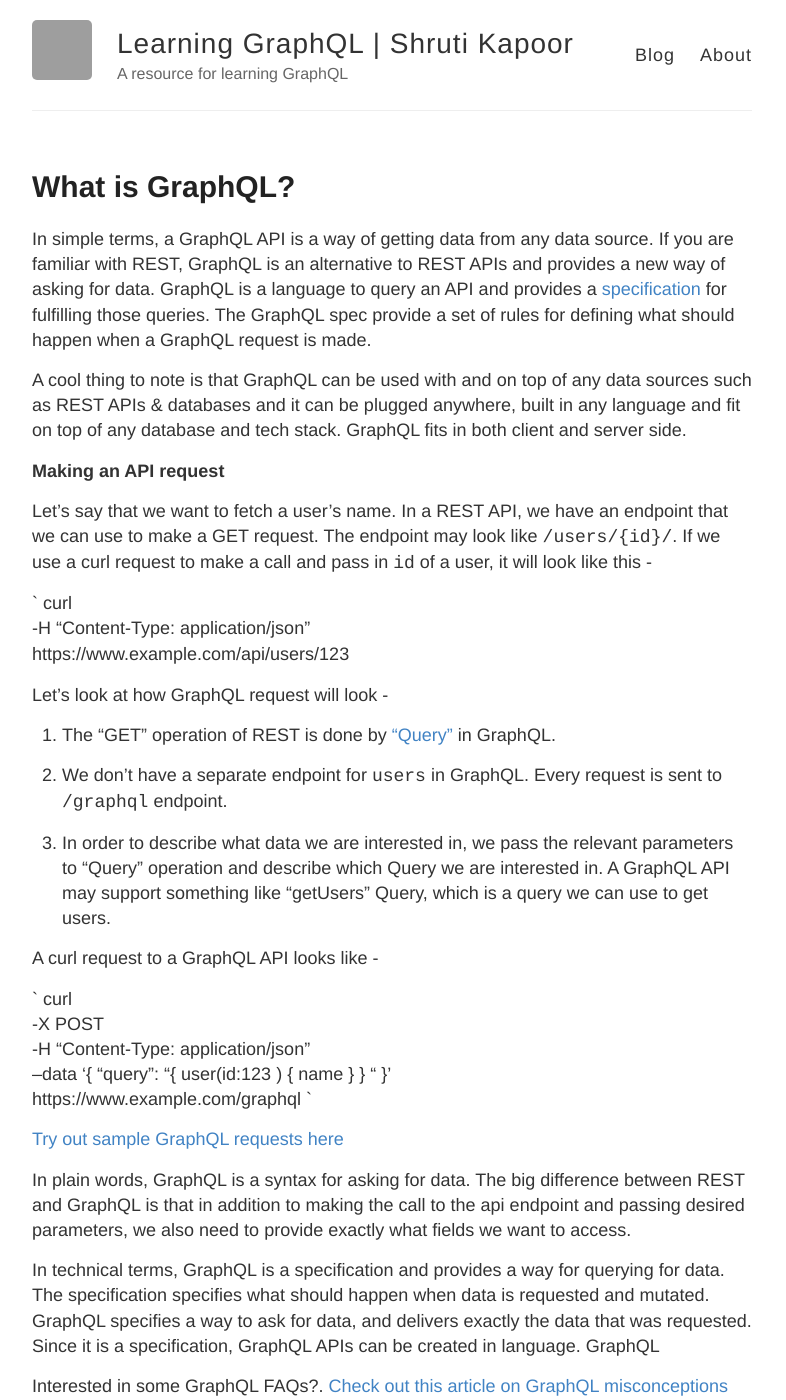
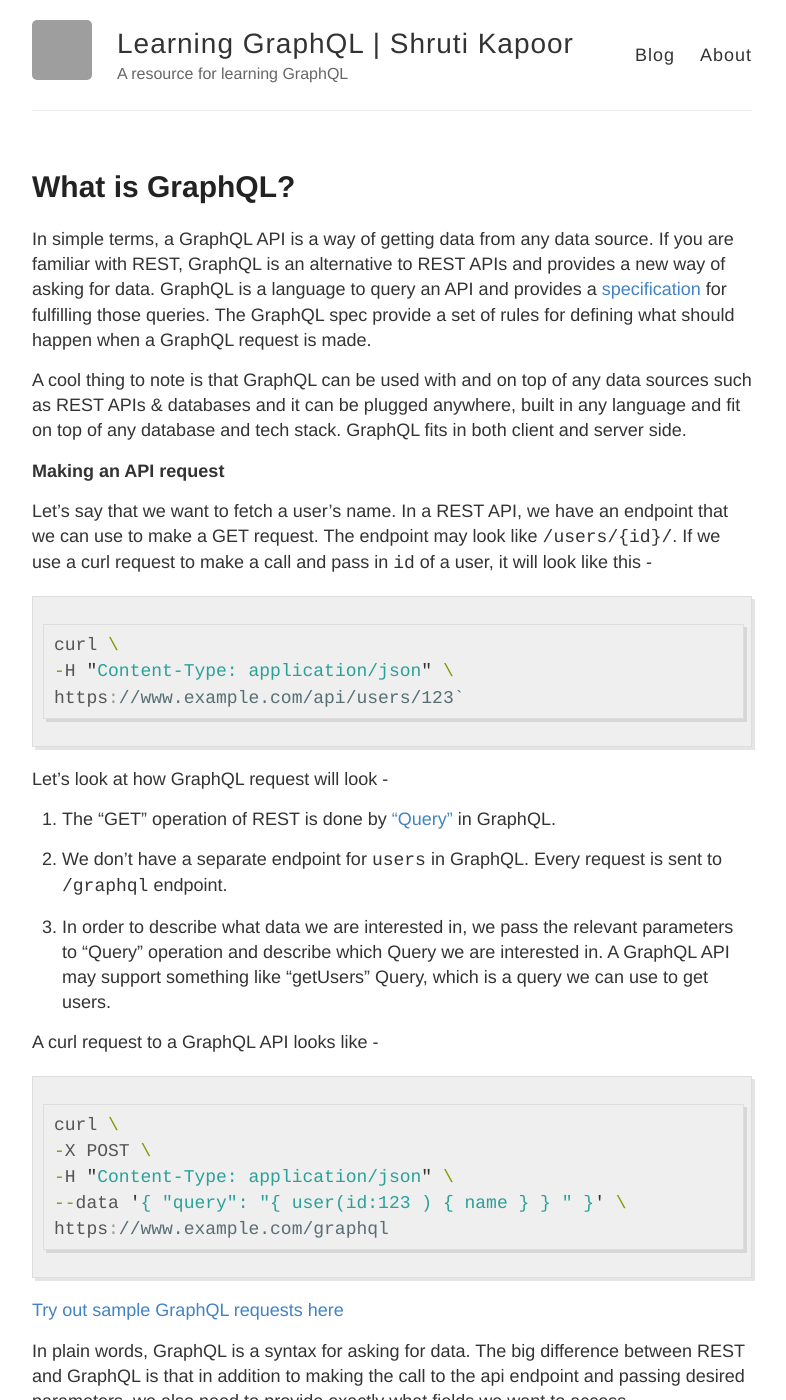
Before and after one commit to shrutikapoor08/learning-graphql, a Jekyll site: the page built from _posts/2021-05-09-What-is-GraphQL.md, in a window 1280 px wide and 1400 px high. Shown: the whole window, without its empty margins (248-1034 px from the left). Built offline with Jekyll 4.4.1, drawn with Linux system fonts in a browser that asks for light colours; grey boxes are pictures that could not be loaded.

Commit message:
Adding curl ticks

````diff
--- a/_posts/2021-05-09-What-is-GraphQL.md
+++ b/_posts/2021-05-09-What-is-GraphQL.md
@@ -12,11 +12,11 @@ A cool thing to note is that GraphQL can be used with and on top of any data sou
 Let's say that we want to fetch a user's name. In a REST API, we have an endpoint that we can use to make a GET request. The endpoint may look like `/users/{id}/`. If we use a curl request to make a call and pass in `id` of a user, it will look like this -
 
 
-`
+```javascript
 curl \
 -H "Content-Type: application/json" \
 https://www.example.com/api/users/123`
-`
+```
 
 Let's look at how GraphQL request will look -
 1. The "GET" operation of REST is done by ["Query"](https://graphql.org/learn/queries/) in GraphQL.
@@ -27,13 +27,13 @@ Let's look at how GraphQL request will look -
 
 A curl request to a GraphQL API looks like -
 
-`
+```javascript
 curl \
 -X POST \
 -H "Content-Type: application/json" \
 --data '{ "query": "{ user(id:123 ) { name } } " }' \
 https://www.example.com/graphql
-`
+```
 
 [Try out sample GraphQL requests here](https://graphqlzero.almansi.me/api)
 
````
